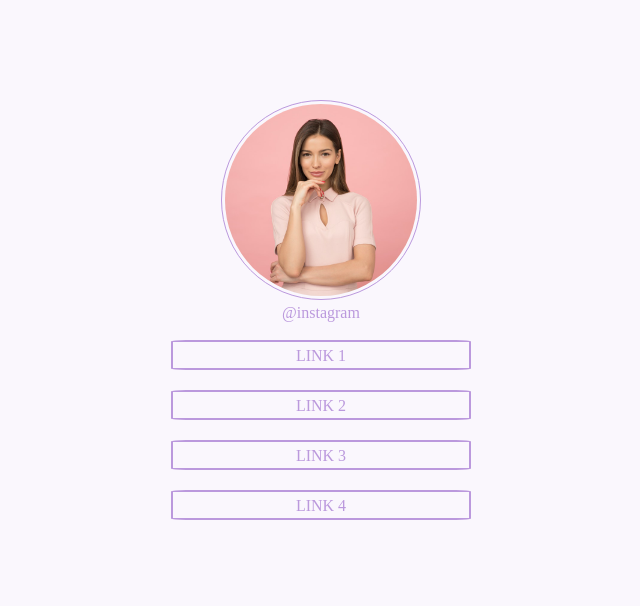
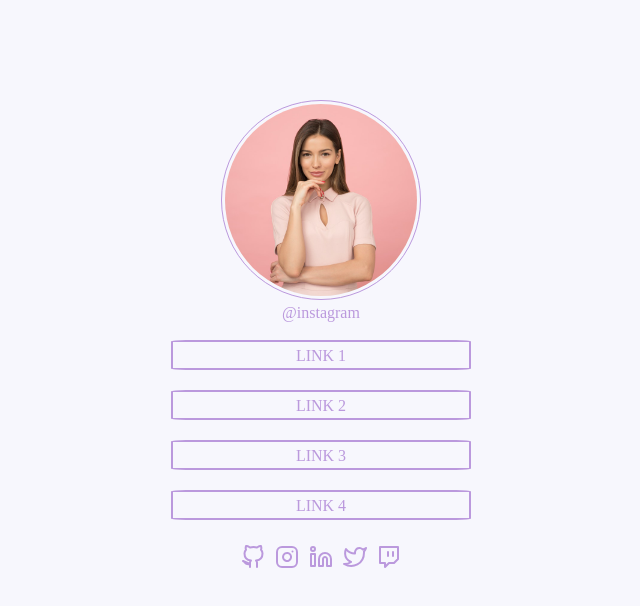
Before and after one commit to diasDouglascs/socialTree, a plain HTML site: page index.html in a window 1280 px wide. Shown: the whole page, without its empty margins (319-959 px from the left). Drawn offline with Linux system fonts and the light colour scheme.

Commit message:
Finalização

```diff
--- a/index.html
+++ b/index.html
@@ -20,6 +20,13 @@
             <a href="#">LINK 3</a>
             <a href="#">LINK 4</a>
         </div>
+        <div class="icones-links">
+            <a href="#"><img src="assets/github.svg" alt=""></a>
+            <a href="#"><img src="assets/instagram.svg" alt=""></a>
+            <a href="#"><img src="assets/linkedin.svg" alt=""></a>
+            <a href="#"><img src="assets/twitter.svg" alt=""></a>
+            <a href="#"><img src="assets/twitch.svg" alt=""></a>
+        </div>
 
     </div>
 </body>
--- a/style.css
+++ b/style.css
@@ -1,5 +1,5 @@
 :root {
-    --body-bg-color: #FAF7FD;
+    --body-bg-color: #f7f7fd;
     --purple: #BB99DD;
   }
 
@@ -16,6 +16,7 @@ body{
 div{
     width: 400px;
     margin: 0 auto;
+    background-color: ;
 }
 
 div.head{
@@ -54,3 +55,16 @@ div.links a{
     border: solid var(--purple) 2px;
     border-radius: 5%;
 }
+
+div.icones-links{
+    width: 400px;
+    display: flex;
+    justify-content: center;
+    align-items: center;
+}
+
+div.icones-links a{
+    padding: 5px;
+    position: relative;
+
+}
```
